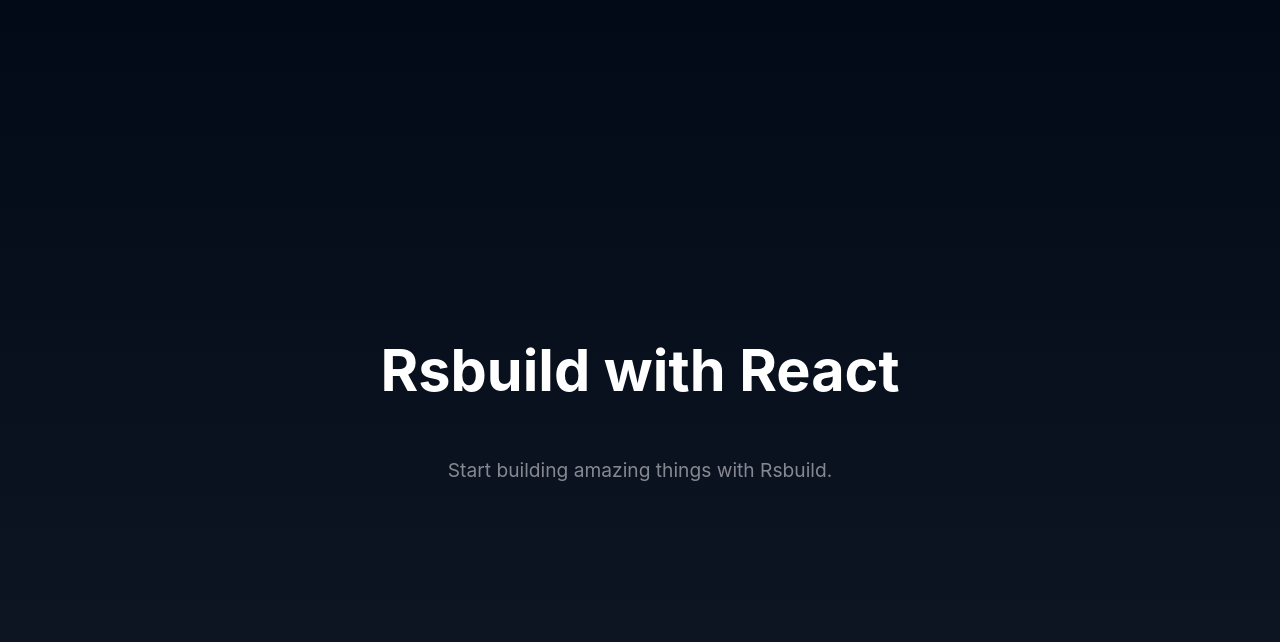
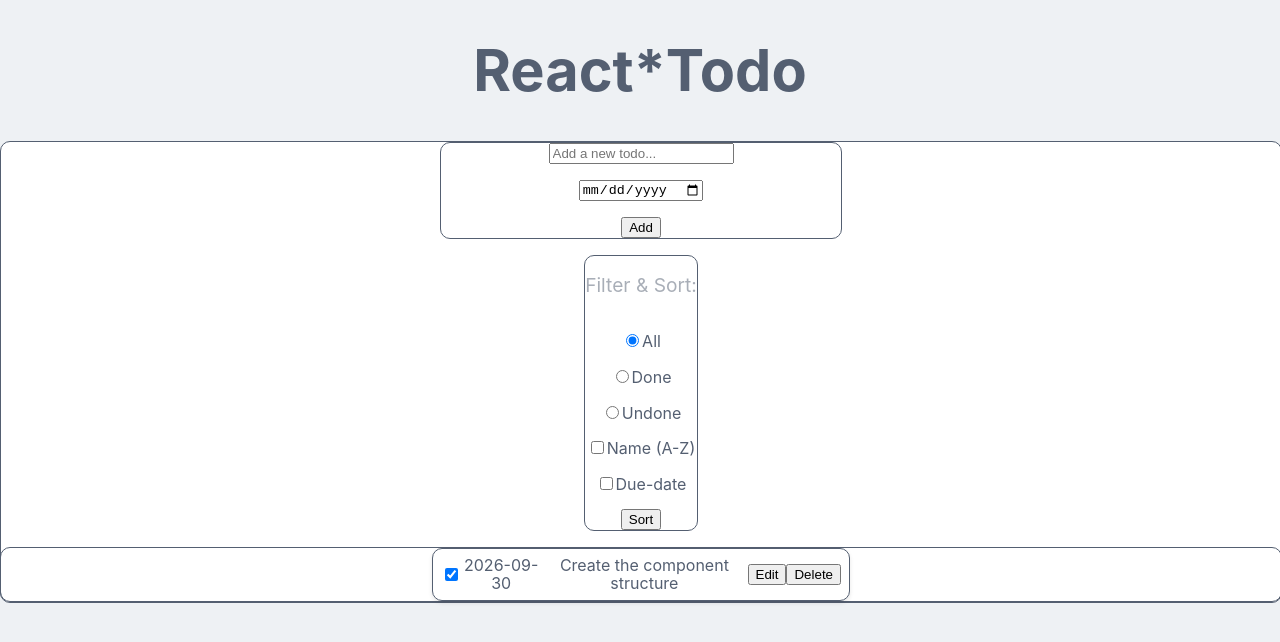
Before and after one commit to Zetsukae/react-todo, a React app: page / in a window 1280 px wide. Shown: the top 642 px of the page. Built offline with nearby package versions, Linux system fonts and the light colour scheme; the HTML template or start-up script is replaced by a standard one.

Commit message:
feat: add react structure environment

```diff
--- a/src/App.css
+++ b/src/App.css
@@ -1,13 +1,24 @@
-body {
+body,
+html {
   margin: 0;
-  color: #fff;
+  color: #545F71;
   font-family: Inter, Avenir, Helvetica, Arial, sans-serif;
-  background-image: linear-gradient(to bottom, #020917, #101725);
+  background-color: #EEF1F4;
+}
+
+section {
+  display: flex;
+  flex-direction: column;
+  align-items: center;
+  justify-content: center;
+  gap: 1rem;
+  border: 1px solid #545F71;
+  border-radius: 10px;
 }
 
 .content {
   display: flex;
-  min-height: 100vh;
+  min-height: 40vh;
   line-height: 1.1;
   text-align: center;
   flex-direction: column;
@@ -24,3 +35,54 @@
   font-weight: 400;
   opacity: 0.5;
 }
+
+.todo-container {
+  display: flex;
+  flex-direction: column;
+  align-items: center;
+  justify-content: center;
+  gap: 1rem;
+  width: 100%;
+  padding: 0;
+  background-color: #ffffff;
+}
+
+.todo-inputs {
+  display: flex;
+  align-items: center;
+  justify-content: center;
+  gap: 1rem;
+  width: 100%;
+  max-width: 400px;
+  margin: 0 auto;
+}
+
+.todo-list{
+  display: flex;
+  flex-direction: column;
+  align-items: center;
+  justify-content: center;
+  gap: 1rem;
+  width: 100%;
+  padding: 0;
+}
+
+.todo-list ul {
+  margin: 0;
+  padding: 0;
+  list-style: none;
+}
+
+.todo-item {
+  display: flex;
+  align-items: center;
+  justify-content: space-between;
+  width: 100%;
+  max-width: 400px;
+  margin: 0 auto;
+  padding: 0.5rem;
+  border: 1px solid #545F71;
+  border-radius: 10px;
+  background-color: #fff;
+  box-shadow: 0px 2px 4px rgba(0, 0, 0, 0.1);
+}
--- a/src/App.tsx
+++ b/src/App.tsx
@@ -1,10 +1,23 @@
 import './App.css';
+
+import TodoInputs from './components/TodoInputs';
+import TodoList from './components/TodoList';
+import TodoSorts from './components/TodoSorts';
+import type { Todo } from './components/TodoItem';
+
+const todos: Todo[] = [
+  { id: 1, title: 'Create the component structure', dueDate: '2026-09-30', completed: true },
+];
 
 const App = () => {
   return (
     <div className="content">
-      <h1>Rsbuild with React</h1>
-      <p>Start building amazing things with Rsbuild.</p>
+      <h1>React*Todo</h1>
+      <section className="todo-container">
+        <TodoInputs />
+        <TodoSorts />
+        <TodoList todos={todos} />
+      </section>
     </div>
   );
 };
--- /dev/null
+++ b/src/components/TodoInputs.tsx
@@ -0,0 +1,11 @@
+const TodoInputs = () => {
+    return (
+        <section className="todo-inputs">
+            <input type="text" placeholder="Add a new todo..." />
+            <input type="date" />
+            <button className="add-button">Add</button>
+        </section>
+    )
+}
+
+export default TodoInputs;
--- /dev/null
+++ b/src/components/TodoItem.tsx
@@ -0,0 +1,24 @@
+export type Todo = {
+    id: number;
+    title: string;
+    dueDate: string;
+    completed: boolean;
+};
+
+type TodoItemProps = {
+    todo: Todo;
+};
+
+const TodoItem = ({ todo }: TodoItemProps) => {
+    return (
+        <li className="todo-item">
+            <input type="checkbox" checked={todo.completed} readOnly />
+            <div className="due-date">{todo.dueDate}</div>
+            <span>{todo.title}</span>
+            <button className="edit-button">Edit</button>
+            <button className="delete-button">Delete</button>
+        </li>
+    );
+};
+
+export default TodoItem;
--- /dev/null
+++ b/src/components/TodoList.tsx
@@ -0,0 +1,20 @@
+import TodoItem from './TodoItem';
+import type { Todo } from './TodoItem';
+
+type TodoListProps = {
+    todos: Todo[];
+};
+
+const TodoList = ({ todos }: TodoListProps) => {
+    return (
+        <section className="todo-list">
+            <ul>
+                {todos.map((todo) => (
+                    <TodoItem key={todo.id} todo={todo} />
+                ))}
+            </ul>
+        </section>
+    );
+};
+
+export default TodoList;
--- /dev/null
+++ b/src/components/TodoSorts.tsx
@@ -0,0 +1,30 @@
+const TodoSorts = () => {
+    return (
+        <section className="todo-sorts">
+            <p>Filter & Sort:</p>
+            <label className="option">
+                <input type="radio" name="status" value="all" checked />
+                <span>All</span>
+            </label>
+            <label className="option">
+                <input type="radio" name="status" value="done" />
+                <span>Done</span>
+            </label>
+            <label className="option">
+                <input type="radio" name="status" value="undone" />
+                <span>Undone</span>
+            </label>
+            <label className="option">
+                <input type="checkbox" name="sort" value="asc" />
+                <span>Name (A-Z)</span>
+            </label>
+            <label className="option">
+                <input type="checkbox" name="sort" value="desc" />
+                <span>Due-date</span>
+            </label>
+            <button className="sort-button">Sort</button>
+        </section>
+    )
+}
+
+export default TodoSorts;
```
